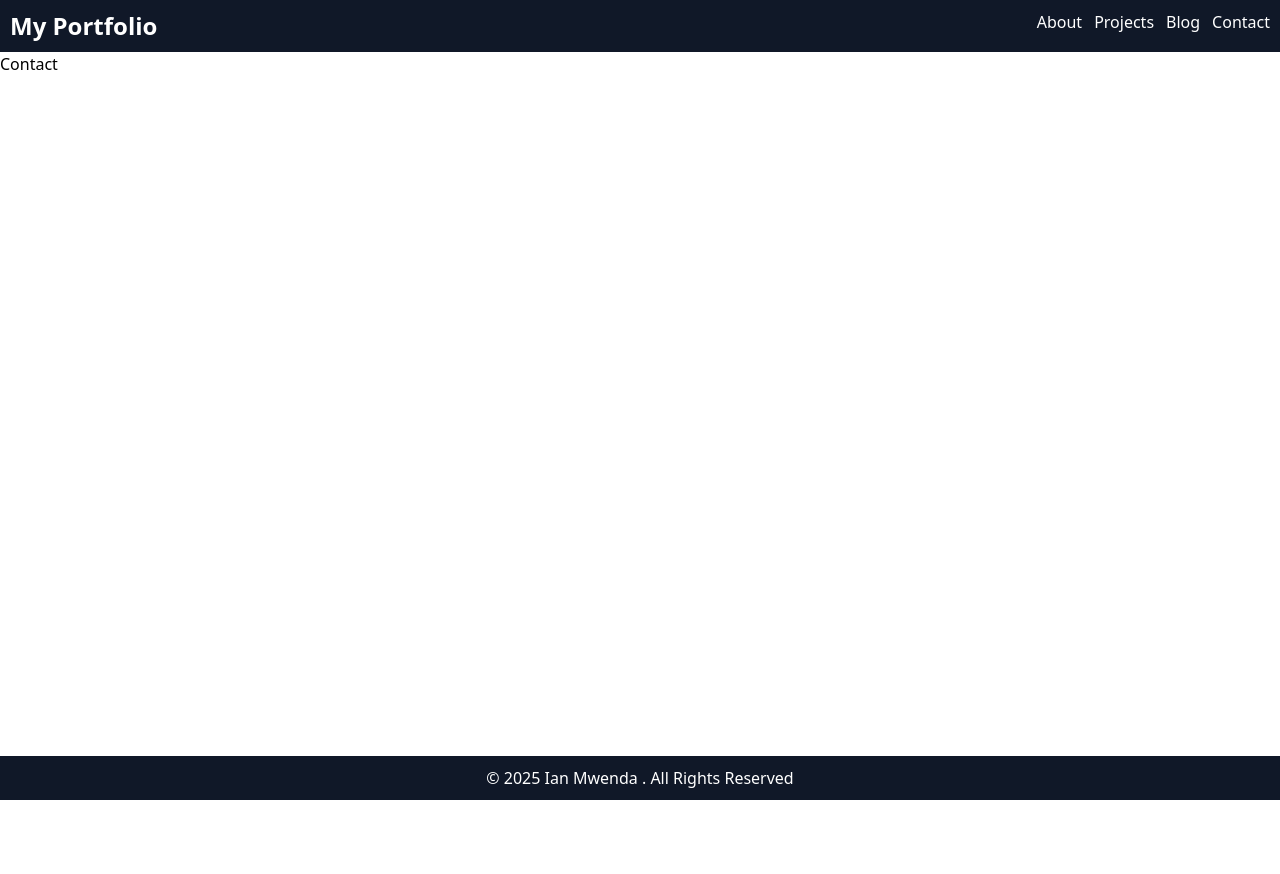
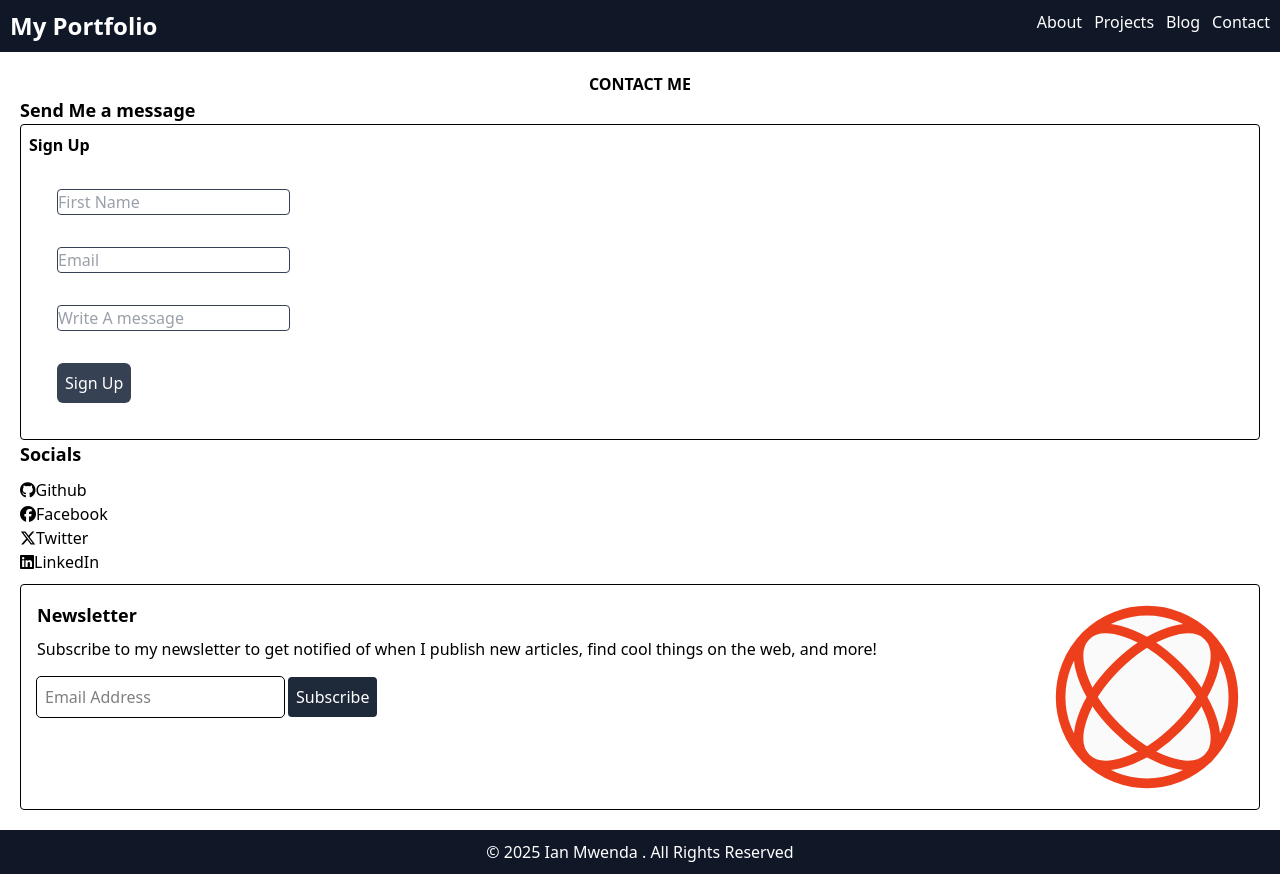
Before and after one commit to Ianmwia/personal-portfolio-react, a React (Vite) app: page / in a window 1280 px wide. Both pictures are taken after a click on the item "Contact". Before the commit the page ends 800 px from the top, so only its background shows below. Built offline with nearby package versions, Linux system fonts and the light colour scheme.

Commit message:
creating and styling the contact page

```diff
--- /dev/null
+++ b/components/Form.jsx
@@ -0,0 +1,31 @@
+import { useState } from "react";
+
+function Form() {
+    const [formData, setFormData] = useState({name:'', email:'', message: ''})
+
+    // event handler
+    function handleChange(e){
+        setFormData({...formData, [e.target.name] : e.target.value})
+    }
+
+    //handle submition
+    function handleSubmit(e){
+        e.preventDefault()
+        setFormData({name:'', email: '', message: ''})
+
+    }
+    return(
+        <>
+        <div className="p-2 border rounded">
+            <h2 className="font-bold mb-6">Sign Up</h2>
+                <form onSubmit={handleSubmit} className='m-5 p-2 rounded-lg'>
+                    <input className='block text-gray-700 mb-2 border rounded' type="text" name='fname' required placeholder="First Name" value={formData.name} onChange={handleChange}/><br />
+                    <input className='block text-gray-700 mb-2 border rounded' type="email" name='email' required placeholder="Email" value={formData.email} onChange={handleChange}/> <br />
+                    <input className='block text-gray-700 mb-2 border rounded' type="textarea" name='textarea' required placeholder="Write A message" value={formData.message} onChange={handleChange}/> <br />
+                    <button className='bg-gray-700 text-white rounded-md p-2'type="submit">Sign Up</button>
+                </form>
+        </div>
+        </>
+    )
+}
+export default Form
--- a/index.html
+++ b/index.html
@@ -5,6 +5,7 @@
     <link rel="icon" type="image/svg+xml" href="/vite.svg" />
     <meta name="viewport" content="width=device-width, initial-scale=1.0" />
     <title>personal-portfolio-react</title>
+    <script src="https://kit.fontawesome.com/11d2da224c.js" crossorigin="anonymous"></script>
   </head>
   <body>
     <div id="root"></div>
--- a/pages/Contact.jsx
+++ b/pages/Contact.jsx
@@ -1,9 +1,45 @@
+import Form from '../components/Form'
+import image from '../src/assets/newsletter-ryan.svg'
+
 function Contact(){
     return(
         <>
 
-        <main>
-            <h1>Contact</h1>
+        <main className='p-5'>
+            <h1 className='text-center font-bold'>CONTACT ME</h1>
+            <div>
+                <p className='text-lg font-semibold'>Send Me a message</p>
+                <Form/>
+            </div>
+            <div className='mb-2.5'>
+            <p className='text-lg font-semibold mb-2.5'>Socials</p>
+            <ul>
+                <li><a className='transform hover:scale-105 transition ease-in-out duration-300 inline-block hover:text-[#6cc644]' href="https://github.com/Ianmwia"><i className="fa-brands fa-github"></i>Github</a></li>
+                <li><a className='transform hover:scale-105 transition ease-in-out duration-300 inline-block hover:text-[#1877F2]'href="https://www.facebook.com/"><i className="fa-brands fa-facebook"></i>Facebook</a></li>
+                <li><a className='transform hover:scale-105 transition ease-in-out duration-300 inline-block hover:text-[#1DA1F2]'href="https://x.com/"><i className="fa-brands fa-x-twitter"></i>Twitter</a></li>
+                <li><a className='transform hover:scale-105 transition ease-in-out duration-300 inline-block hover:text-[#e7a33e]'href="https://ke.linkedin.com/"><i className="fa-brands fa-linkedin"></i>LinkedIn</a></li>
+            </ul>
+            </div>
+            <div className='border flex justify-between items-start gap-6 p-4 rounded'>
+                <div className='flex flex-col gap-4 flex-1'>
+                    <div className='flex flex-col gap-2'>
+                        <p className='text-lg font-semibold'>Newsletter</p>
+                        <p>Subscribe to my newsletter to get notified of when I publish new articles, find cool things on the web, and more!</p>
+                    </div>
+                    <div>
+                        <form action=""
+                        onSubmit={e => e.preventDefault()}
+                        >
+                        <input className='outline rounded p-2 mr-1' type="email" required placeholder="Email Address" autoComplete='email'/>
+                        <button className='rounded bg-gray-800 text-white p-2'>Subscribe</button>
+                        </form>
+                    </div>
+                </div>
+                <div className='shrink-0'>
+                    <img src={image} alt="newsletter image" className='w-48 h-auto'/>
+                </div>
+            </div>
+
         </main>
 
         </>
```
Also changed, not shown: src/assets/newsletter-ryan.svg (added).
